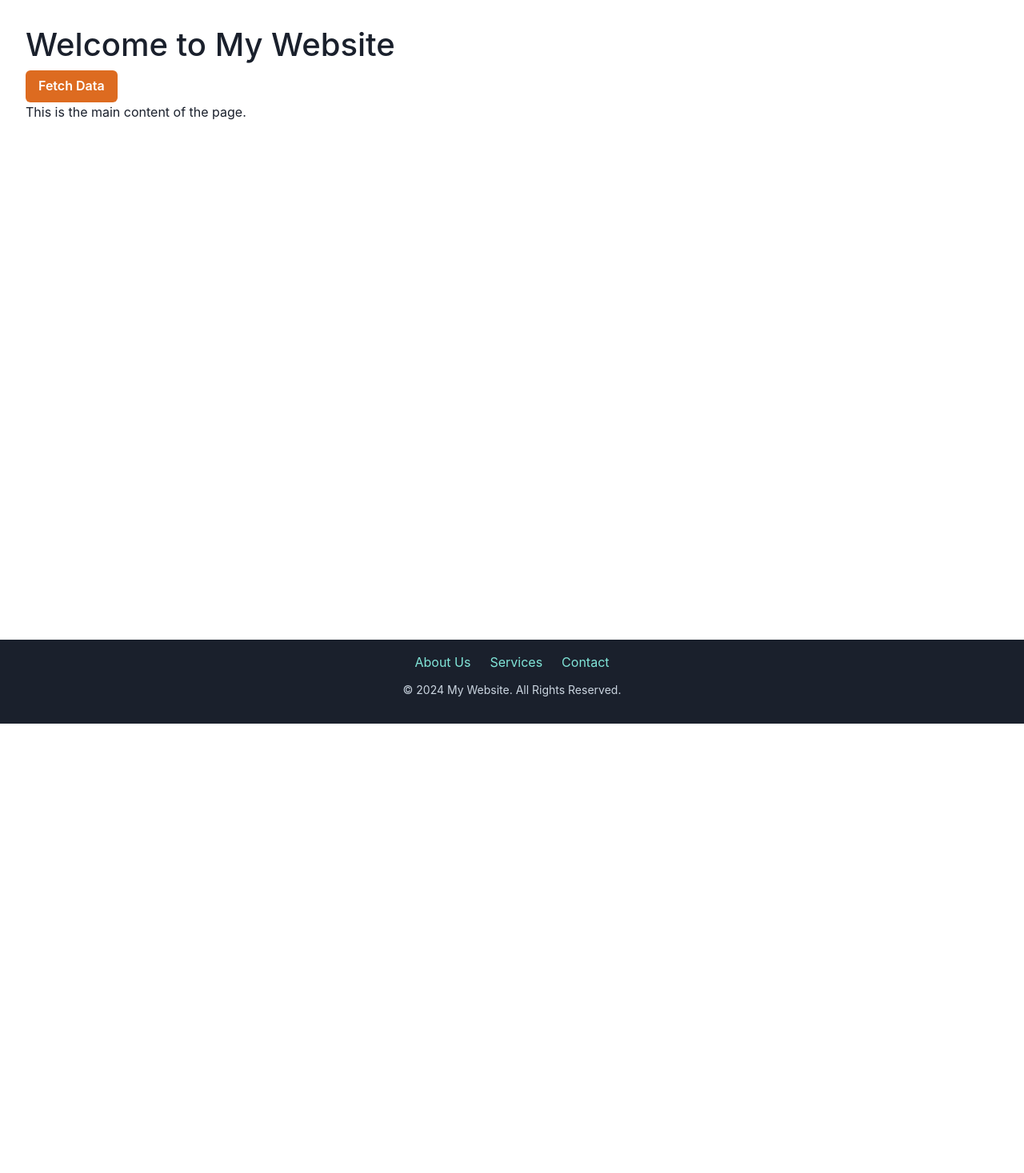
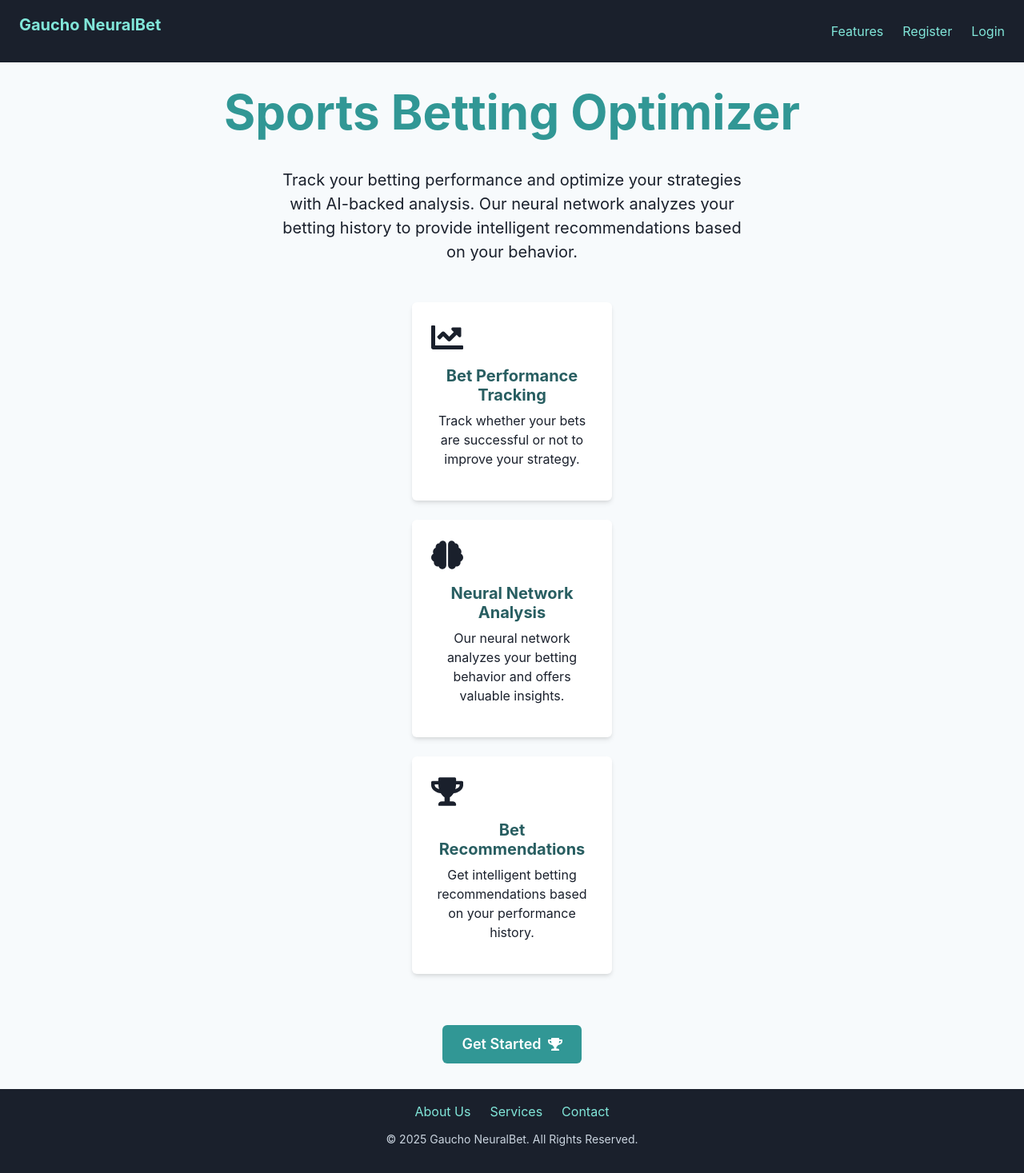
Before and after one commit to The-Gamblers-UCSB/Gaucho-NeuralBet, a React (Vite) app in the folder frontend/: page / in a window 1280 px wide. Shown: the whole page at 80% size. Before the commit the page ends 905 px from the top, so only its background shows below. Built offline with nearby package versions, Linux system fonts and the light colour scheme.

Commit message:
Temporary Homepage

```diff
--- a/frontend/src/App.jsx
+++ b/frontend/src/App.jsx
@@ -1,4 +1,4 @@
-import React from "react"; // Ensure React is imported
+import React, {Suspense} from "react"; // Ensure React is imported
 import { BrowserRouter as Router, Route, Routes } from "react-router-dom"; // Import BrowserRouter
 import 'bootstrap/dist/css/bootstrap.min.css'; // Import Bootstrap CSS
 import Login from './pages/Login'; // Adjust import paths if necessary
@@ -6,7 +6,8 @@ import Signup from './pages/Signup'; // Adjust import paths if necessary
 import HomePage from './pages/HomePage'; // Adjust import paths if necessary
 import { ChakraProvider } from "@chakra-ui/react"; // Import ChakraProvider
 import { extendTheme } from "@chakra-ui/react"; // Import extendTheme
-import Footer from './components/footer';
+import Header from './components/header';
+import NotFound from './components/notFound';
 
 // Theme definition
 const colors = {
@@ -23,14 +24,17 @@ function App() {
   console.log("App is rendering"); // Log when App renders
   return (
     <ChakraProvider theme={theme}>
+      <Header />
       <Router>
+        <Suspense fallback={<div>Loading...</div>}>
         <Routes>
           <Route path='/' element={<HomePage />} />  {/* Default route */}
           <Route path='/register' element={<Signup />} />
           <Route path='/login' element={<Login />} />
+          <Route path="*" element={<NotFound />} />
         </Routes>
+        </Suspense>
       </Router>
-      <Footer />
     </ChakraProvider>
   );
 }
--- a/frontend/src/components/footer.jsx
+++ b/frontend/src/components/footer.jsx
@@ -15,12 +15,12 @@ const Footer = () => {
         >
             <Flex justify="center" align="center" direction="column">
                 <Stack direction="row" spacing={6} mb={3}>
-                    <Link href="#about" color="teal.200">About Us</Link>
-                    <Link href="#services" color="teal.200">Services</Link>
-                    <Link href="#contact" color="teal.200">Contact</Link>
+                    <Link href="/about" color="teal.200">About Us</Link>
+                    <Link href="/services" color="teal.200">Services</Link>
+                    <Link href="/contact" color="teal.200">Contact</Link>
                 </Stack>
                 <Text fontSize="sm">
-                    © 2024 My Website. All Rights Reserved.
+                    © 2025 Gaucho NeuralBet. All Rights Reserved.
                 </Text>
             </Flex>
         </Box>
--- /dev/null
+++ b/frontend/src/components/header.jsx
@@ -0,0 +1,32 @@
+import { Box, Text, Flex, Stack, Link } from '@chakra-ui/react';
+import React from 'react';
+
+const Header = () => {
+    return (
+        <Box
+            as="header"
+            role="banner"
+            py="4"
+            backgroundColor="gray.800"
+            color="gray.300"
+            width="100%"
+        >
+            <Flex justify="space-between" align="center" width="100%" px={6}>
+                <Link href="/" _hover={{ textDecoration: 'none' }}>
+
+                    <Text fontSize="xl" fontWeight="bold" color="teal.200">
+                        Gaucho NeuralBet
+                    </Text>
+                </Link>
+
+                <Stack direction="row" spacing={6}>
+                    <Link href="/features" color="teal.200">Features</Link>
+                    <Link href="/register" color="teal.200">Register</Link>
+                    <Link href="/login" color="teal.200">Login</Link>
+                </Stack>
+            </Flex>
+        </Box>
+    );
+};
+
+export default Header;
--- /dev/null
+++ b/frontend/src/components/notFound.jsx
@@ -0,0 +1,23 @@
+import React from 'react';
+import { Box, Heading } from '@chakra-ui/react';
+
+const NotFound = () => {
+    return (
+        <Box
+              bg="gray.800"
+              minH="100vh"
+              display="flex"
+              alignItems="center"
+              justifyContent="center"
+              p={6}
+
+        >
+            <Heading as="h2" size="lg" textAlign="center" mb={6} color="teal.200">
+                404 - Page Not Found
+            </Heading>
+        </Box>
+
+    );
+};
+
+export default NotFound;
--- a/frontend/src/pages/HomePage.jsx
+++ b/frontend/src/pages/HomePage.jsx
@@ -1,70 +1,91 @@
-import React, { useEffect } from 'react';
-import { ChakraProvider, Button, useToast, Box, Flex } from '@chakra-ui/react';
+import React from 'react';
+import { Box, Button, Text, Heading, VStack, useBreakpointValue, Fade } from '@chakra-ui/react';
+import { motion } from 'framer-motion';
+import { FaChartLine, FaBrain, FaTrophy } from 'react-icons/fa';
+import Footer from "../components/footer"
+const AnimatedBox = motion(Box);
 
-import axios from 'axios';
-
-function HomePage() {
-  const toast = useToast(); // Initialize the toast
-
-  // Example function to handle button click
-  const handleFetchData = async () => {
-    let nextCursor = null;
-    let eventData = [];
-    do {
-      try {
-        const response = await axios.get('/v1/events', {
-          params: {
-            leagueID: 'NBA',
-            startsAfter: '2025-01-07',
-            startsBefore: '2025-01-07',
-            limit: 50,
-            marketOddsAvailable: true,
-            cursor: nextCursor
-          }
-        });
-
-        // response.data will contain the 30 events for this request
-        const data = response.data;
-
-        eventData = eventData.concat(data.events);
-
-        nextCursor = data?.nextCursor;
-
-      } catch (error) {
-        console.error('Error fetching events:', error);
-        break;
-      }
-    } while (nextCursor);
-
-    // Once you have this data, you could feed it to your betting model, display it in your sportsbook application, etc.
-    events.forEach((event) => {
-      const odds = event.odds;
-      Object.values(odds).forEach((oddObject) => {
-        console.log(`Odd ID: ${oddObject.oddID}`);
-        console.log(`Odd Value: ${oddObject.closeOdds}`);
-      });
-    });
-
-  };
-
-
+const Homepage = () => {
+  const isMobile = useBreakpointValue({ base: true, md: false });
 
   return (
-    <ChakraProvider>
-            <Flex
-                direction="column"
-                minHeight="100vh"
-            >
-                <Box as="main" flex="1" p={8}>
-                    <h1>Welcome to My Website</h1>
-                    <Button onClick={handleFetchData} colorScheme="orange">
-                    Fetch Data
-                    </Button>
-                    <p>This is the main content of the page.</p>
-                </Box>
-            </Flex>
-        </ChakraProvider>
+    <Box>
+    <VStack spacing={8} align="center" p={8} bg="gray.50" minHeight="100vh">
+      <Fade in>
+        <Heading as="h1" size="3xl" color="teal.500" textAlign="center">
+          Sports Betting Optimizer
+        </Heading>
+      </Fade>
+
+      <AnimatedBox
+        initial={{ opacity: 0, y: -50 }}
+        animate={{ opacity: 1, y: 0 }}
+        transition={{ duration: 1 }}
+      >
+        <Text fontSize="xl" textAlign="center" maxW="600px">
+          Track your betting performance and optimize your strategies with AI-backed analysis.
+          Our neural network analyzes your betting history to provide intelligent recommendations based on your behavior.
+        </Text>
+      </AnimatedBox>
+
+      <VStack spacing={6} direction={isMobile ? 'column' : 'row'} justify="center" wrap="wrap">
+        <AnimatedBox
+          initial={{ opacity: 0, scale: 0.8 }}
+          animate={{ opacity: 1, scale: 1 }}
+          transition={{ duration: 0.5 }}
+        >
+          <Box p={6} bg="white" boxShadow="md" rounded="md" textAlign="center" width="250px">
+            <FaChartLine size={40} color="teal.500" />
+            <Heading size="md" color="teal.700" mt={4}>
+              Bet Performance Tracking
+            </Heading>
+            <Text mt={2}>Track whether your bets are successful or not to improve your strategy.</Text>
+          </Box>
+        </AnimatedBox>
+
+        <AnimatedBox
+          initial={{ opacity: 0, scale: 0.8 }}
+          animate={{ opacity: 1, scale: 1 }}
+          transition={{ duration: 0.5 }}
+        >
+          <Box p={6} bg="white" boxShadow="md" rounded="md" textAlign="center" width="250px">
+            <FaBrain size={40} color="teal.500" />
+            <Heading size="md" color="teal.700" mt={4}>
+              Neural Network Analysis
+            </Heading>
+            <Text mt={2}>Our neural network analyzes your betting behavior and offers valuable insights.</Text>
+          </Box>
+        </AnimatedBox>
+
+        <AnimatedBox
+          initial={{ opacity: 0, scale: 0.8 }}
+          animate={{ opacity: 1, scale: 1 }}
+          transition={{ duration: 0.5 }}
+        >
+          <Box p={6} bg="white" boxShadow="md" rounded="md" textAlign="center" width="250px">
+            <FaTrophy size={40} color="teal.500" />
+            <Heading size="md" color="teal.700" mt={4}>
+              Bet Recommendations
+            </Heading>
+            <Text mt={2}>Get intelligent betting recommendations based on your performance history.</Text>
+          </Box>
+        </AnimatedBox>
+      </VStack>
+
+      <Button
+        size="lg"
+        colorScheme="teal"
+        variant="solid"
+        rightIcon={<FaTrophy />}
+        mt={8}
+        onClick={() => alert('Start Optimizing!')}
+      >
+        Get Started
+      </Button>
+    </VStack>
+        <Footer />
+    </Box>
   );
-}
+};
 
-export default HomePage;
+export default Homepage;
```
